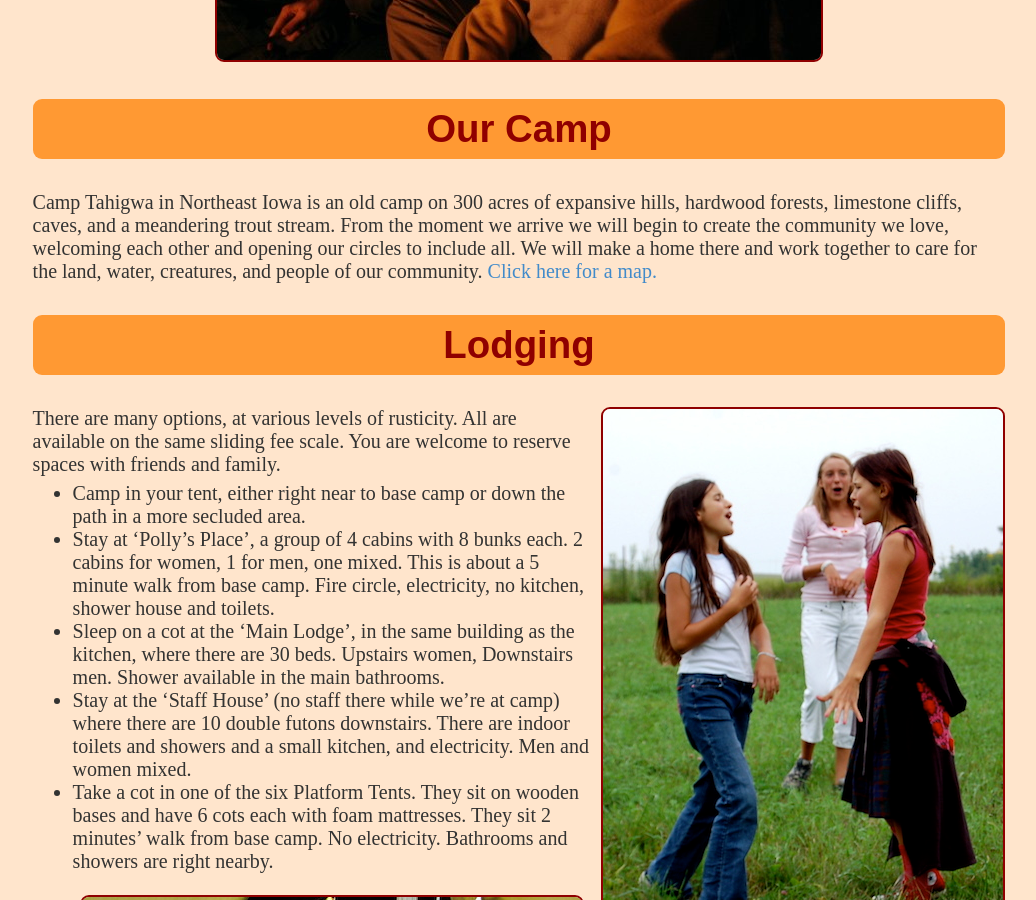
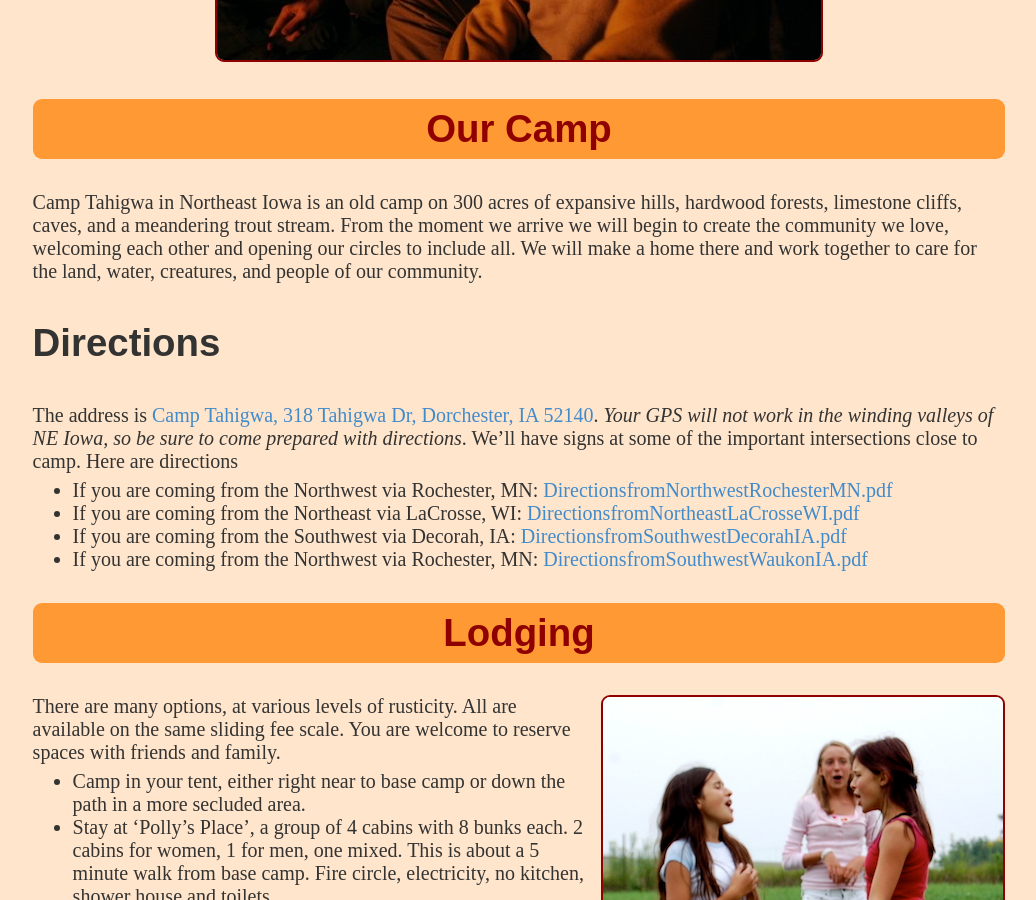
Before and after one commit to neilmb/villagefire, a Jekyll site: the page built from index.md, in a window 1280 px wide and 900 px high, scrolled down 7763 px. Shown: the whole window, without its empty margins (121-1157 px from the left). Built offline with Jekyll 4.4.1, drawn with Linux system fonts in a browser that asks for light colours; some web fonts are replaced.

Commit message:
with directions

```diff
--- a/index.md
+++ b/index.md
@@ -296,7 +296,24 @@ hardwood forests, limestone cliffs, caves, and a meandering trout stream. From
 the moment we arrive we will begin to create the community we love, welcoming
 each other and opening our circles to include all. We will make a home there
 and work together to care for the land, water, creatures, and people of our
-community.  [Click here for a map.](https://goo.gl/maps/9v8wp)
+community.
+
+### <a name="directions"></a> Directions
+
+The address is [Camp Tahigwa, 318 Tahigwa Dr, Dorchester, IA
+52140](https://goo.gl/maps/9v8wp). *Your GPS will not work in the winding
+valleys of NE Iowa, so be sure to come prepared with directions*. We’ll have
+signs at some of the important intersections close to camp. Here are
+directions
+
+* If you are coming from the Northwest via Rochester, MN:
+  [DirectionsfromNorthwestRochesterMN.pdf](images/DirectionsfromNorthwestRochesterMN.pdf)
+* If you are coming from the Northeast via LaCrosse, WI:
+  [DirectionsfromNortheastLaCrosseWI.pdf](images/DirectionsfromNortheastLaCrosseWI.pdf)
+* If you are coming from the Southwest via Decorah, IA:
+  [DirectionsfromSouthwestDecorahIA.pdf](images/DirectionsfromSouthwestDecorahIA.pdf)
+* If you are coming from the Northwest via Rochester, MN:
+  [DirectionsfromSouthwestWaukonIA.pdf](images/DirectionsfromSouthwestWaukonIA.pdf)
 
 
 ## <a name="lodging"></a>Lodging
```
Also changed, not shown: 4 other files.
